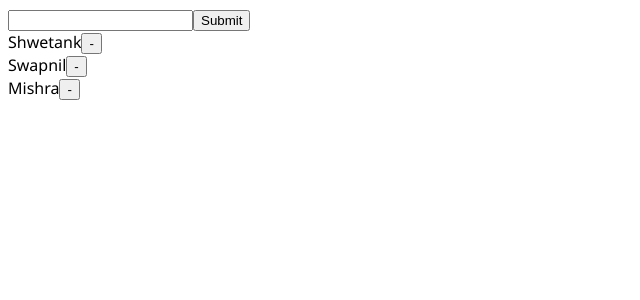
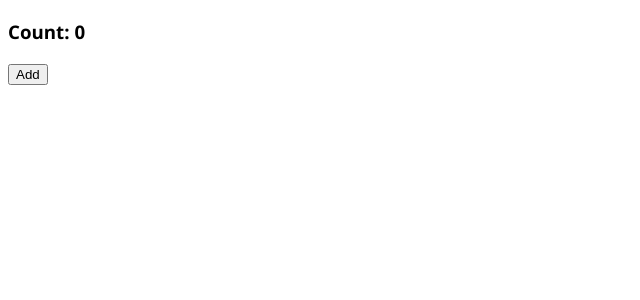
Before and after one commit to shwetank00001/JS-pract, a React (Create React App) app in the folder JohnS/: page / in a window 1280 px wide. Shown: the top 300 px of the page, without its empty margins (0-640 px from the left). Built offline with nearby package versions, Linux system fonts and the light colour scheme.

Commit message:
concept grinded for reducer

```diff
--- a/JohnS/src/index.js
+++ b/JohnS/src/index.js
@@ -1,6 +1,6 @@
 import React from 'react';
 import ReactDOM from 'react-dom/client';
-import RedBasics from './useReducer/ReducerFunc'
+import RedBasics from './useReducer/ReducerCount'
 import './index.css'
 
 
--- /dev/null
+++ b/JohnS/src/useReducer/ReducerCount.jsx
@@ -0,0 +1,30 @@
+import React, {useReducer} from 'react'
+
+const ReducerCount = () => {
+    let reducer =function(state, action){
+        if(action.type === "ADD"){
+            return {
+                count: state.count+1
+            }
+        }
+    }
+
+    const defaultState = {
+        count: 0
+    }
+
+    const [state, dispatch] = useReducer(reducer, defaultState)
+
+    function add(){
+        dispatch({type: "ADD"})
+    }
+
+  return (
+    <div>
+        <h3>Count: {state.count}</h3>
+        <button onClick={add}>Add</button>
+    </div>
+  )
+}
+
+export default ReducerCount
```
